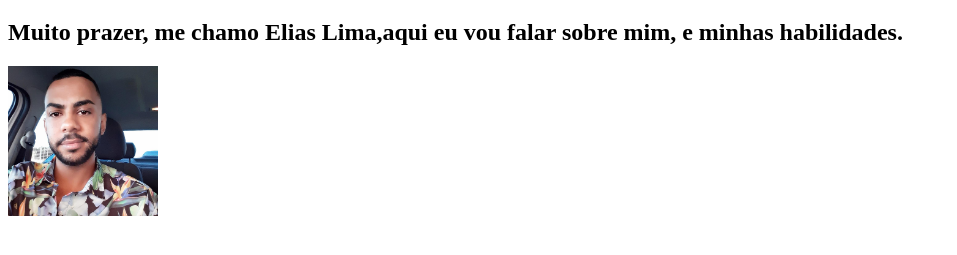
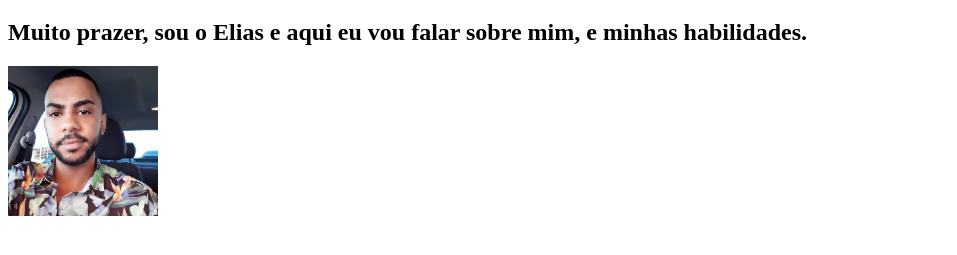
Before and after one commit to Eliaslima91/Eliaslima91.github.io, a plain HTML site: page eliasportolio.html in a window 1280 px wide. Shown: the part 61-316 px from the top of the page, without its empty margins (0-957 px from the left). Drawn offline with Linux system fonts and the light colour scheme.

Commit message:
corrigindo subtitulo.

```diff
--- a/eliasportolio.html
+++ b/eliasportolio.html
@@ -10,8 +10,12 @@
 <body>
     <h1>Bem vindos ao Meu Portifolio</h1>
 
-    <h2>Muito prazer, me chamo Elias Lima,aqui eu vou falar sobre mim, e minhas habilidades.</h2>
+    <h2>Muito prazer, sou o Elias e aqui eu vou falar sobre mim, e minhas habilidades.</h2>
     <img src="elias.jpg" alt="Foto de rosto do Elias, simpatico olhando pra camera." width='150'>
+
+
+    <h3>
+    </h3>
 
 
 </body>
```
